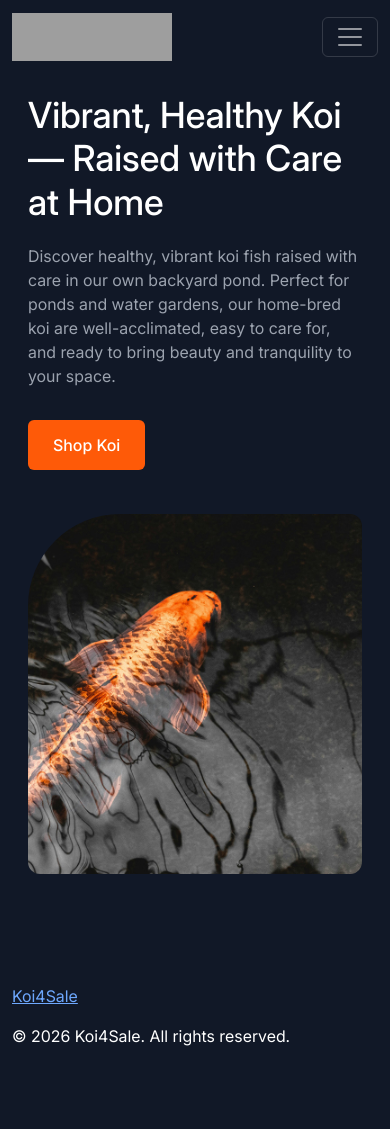
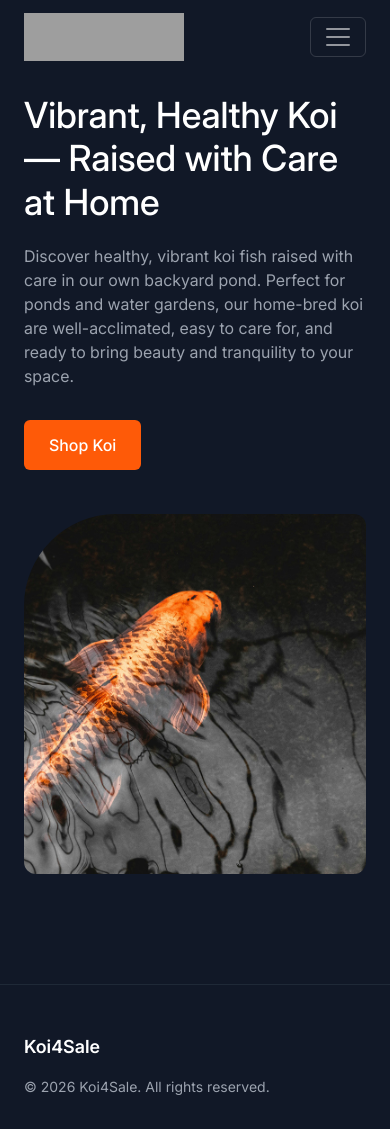
Before and after one commit to ShvetsViktor/koi-4-sale, a Django app: page / in a window 390 px wide. Before the commit the page ends 1046 px from the top, so only its background shows below. Run offline with Django 5.2, Linux system fonts and the light colour scheme; grey boxes are pictures that could not be loaded.

Commit message:
style: refine site layout and responsive spacing

```diff
--- a/static/css/style.css
+++ b/static/css/style.css
@@ -37,9 +37,65 @@ main {
   min-height: 70vh;
 }
 
+/* Header */
+.site-header .navbar {
+  background-color: var(--koi-bg);
+  padding-block: 16px;
+}
+
+.site-header .navbar-brand img {
+  display: block;
+  max-width: 100%;
+  height: auto;
+}
+
+.site-header .nav-link {
+  color: var(--koi-text-muted);
+}
+
+.site-header .nav-link:hover,
+.site-header .nav-link.active {
+  color: var(--koi-accent);
+}
+
+/* Navigation links */
+.site-header .nav-link {
+  color: var(--koi-text-muted);
+  text-decoration: none;
+}
+
+.site-header .nav-link:hover,
+.site-header .nav-link.active {
+  color: var(--koi-accent);
+}
+
+/* Breadcrumbs */
+.breadcrumb a {
+  color: var(--koi-text-muted);
+  text-decoration: none;
+}
+
+.breadcrumb a:hover {
+  color: var(--koi-accent);
+}
+
+.breadcrumb-item.active {
+  color: var(--koi-text);
+}
+
+/* Product links */
+.product-card a {
+  color: var(--koi-text);
+  text-decoration: none;
+}
+
+.product-card a:hover {
+  color: var(--koi-accent);
+}
+
 /* Hero section */
 .hero {
-  padding: 20px 16px 110px;
+  padding-block: 20px 110px;
   min-height: 720px;
   overflow: hidden;
 }
@@ -104,6 +160,42 @@ main {
   object-fit: cover;
 }
 
+/* Footer */
+.site-footer {
+  padding-block: 32px;
+  border-top: 1px solid var(--koi-surface);
+}
+
+.site-footer-brand {
+  color: var(--koi-text);
+  font-size: 18px;
+  font-weight: 600;
+  text-decoration: none;
+}
+
+.site-footer-brand:hover {
+  color: var(--koi-accent);
+}
+
+.site-footer p {
+  color: var(--koi-text-muted);
+  font-size: 14px;
+}
+
+/* Mobile footer */
+@media (max-width: 767.98px) {
+  .site-footer {
+    padding-top: 48px;
+  }
+}
+
+/* Mobile container spacing */
+@media (max-width: 575.98px) {
+  .container {
+    --bs-gutter-x: 3rem;
+  }
+}
+
 /* Small screens */
 @media (min-width: 576px) {
   .hero-content h1 {
```
